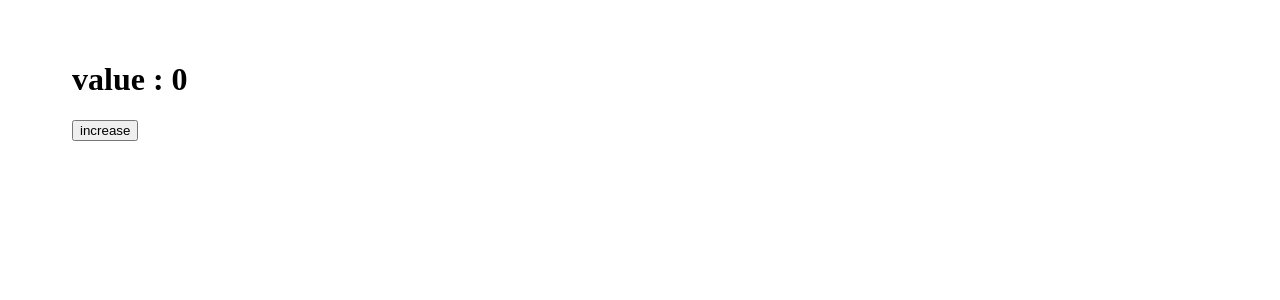
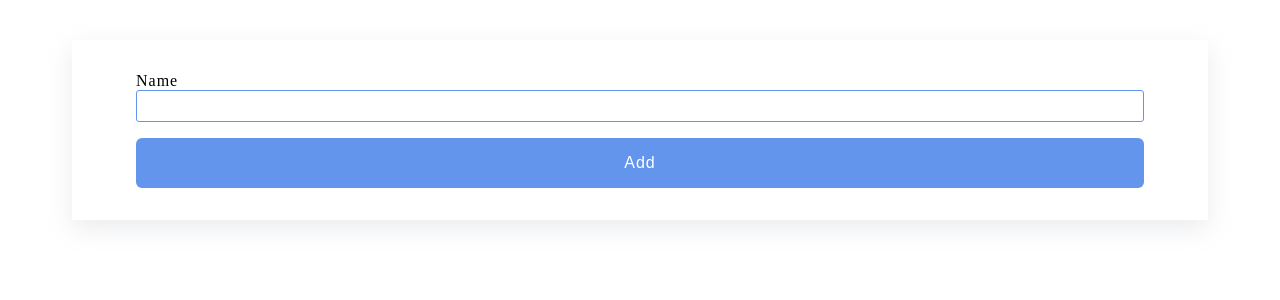
Before and after one commit to miawithcode/react-advance, a React (Vite) app: page / in a window 1280 px wide. Shown: the top 300 px of the page. Built offline with nearby package versions, Linux system fonts and the light colour scheme.

Commit message:
feat: add useRef input focus

```diff
--- a/src/App.jsx
+++ b/src/App.jsx
@@ -1,4 +1,4 @@
-import Project from "./project/06-useRef/AvoidFunctionality"
+import Project from "./project/06-useRef/InputFocus"
 
 function App() {
 
--- a/src/index.css
+++ b/src/index.css
@@ -34,6 +34,10 @@ form input:not([type="checkbox"]) {
   padding: 0 0.5rem;
 }
 
+form input[type="text"]:focus {
+  border: 1px solid cornflowerblue;
+}
+
 form button {
   display: block;
   width: 100%;
--- /dev/null
+++ b/src/project/06-useRef/InputFocus.jsx
@@ -0,0 +1,22 @@
+import { useRef, useEffect } from 'react';
+
+const InputFocus = () => {
+  const refContainer = useRef(null);
+
+  useEffect(() => {
+    refContainer.current.focus();
+  })
+
+  return (
+    <div>
+      <form>
+        <div>
+          <label htmlFor="name">name</label>
+          <input type="text" id="name" ref={refContainer} />
+        </div>
+        <button type="submit">Add</button>
+      </form>
+    </div>
+  );
+};
+export default InputFocus;
```
Also changed, not shown: 1 other file (tests, documents, lock files or other folders).
